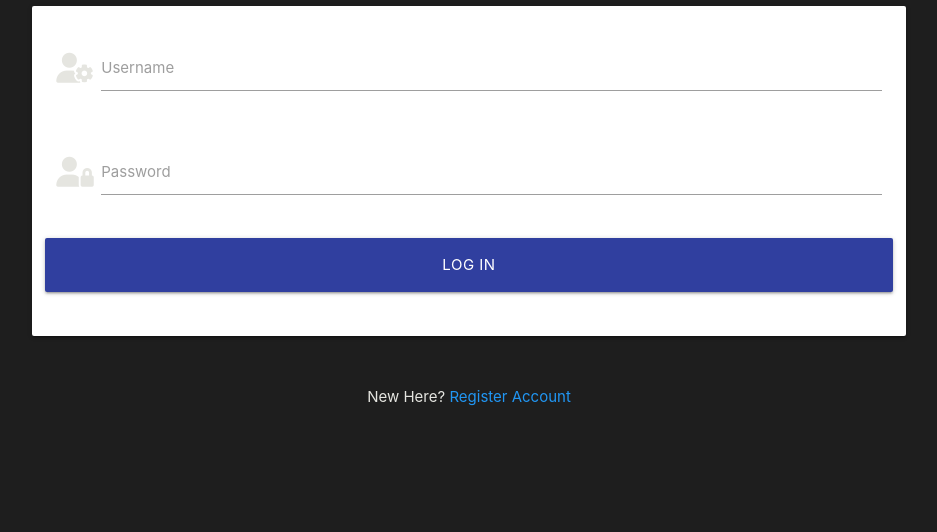
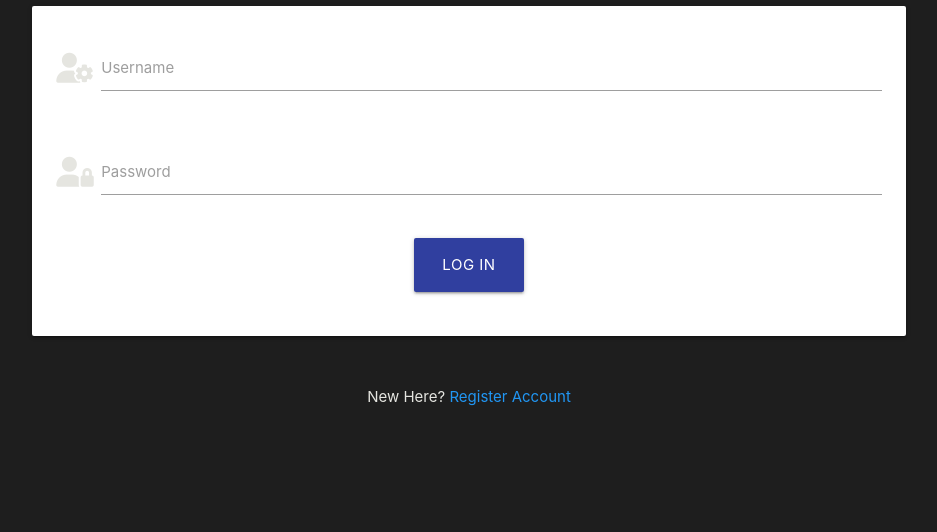
Before and after one commit to joshfreeman00/video-game-review-MS3, a Flask app: page /login in a window 1280 px wide. Shown: the part 160-692 px from the top of the page, without its empty margins (171-1108 px from the left). Run offline with Flask 2, Linux system fonts and the light colour scheme; some libraries are stand-ins or nearby versions.

Commit message:
Remove column class for log in button

```diff
--- a/videogamereview/templates/login.html
+++ b/videogamereview/templates/login.html
@@ -26,7 +26,7 @@
             </div>
             <!-- login -->
             <div class="row center-align">
-                <button type="submit" class="col s12 btn-large indigo darken-2 text-shadow">
+                <button type="submit" class="btn-large indigo darken-2 text-shadow">
                     Log In
                 </button>
             </div>
```
